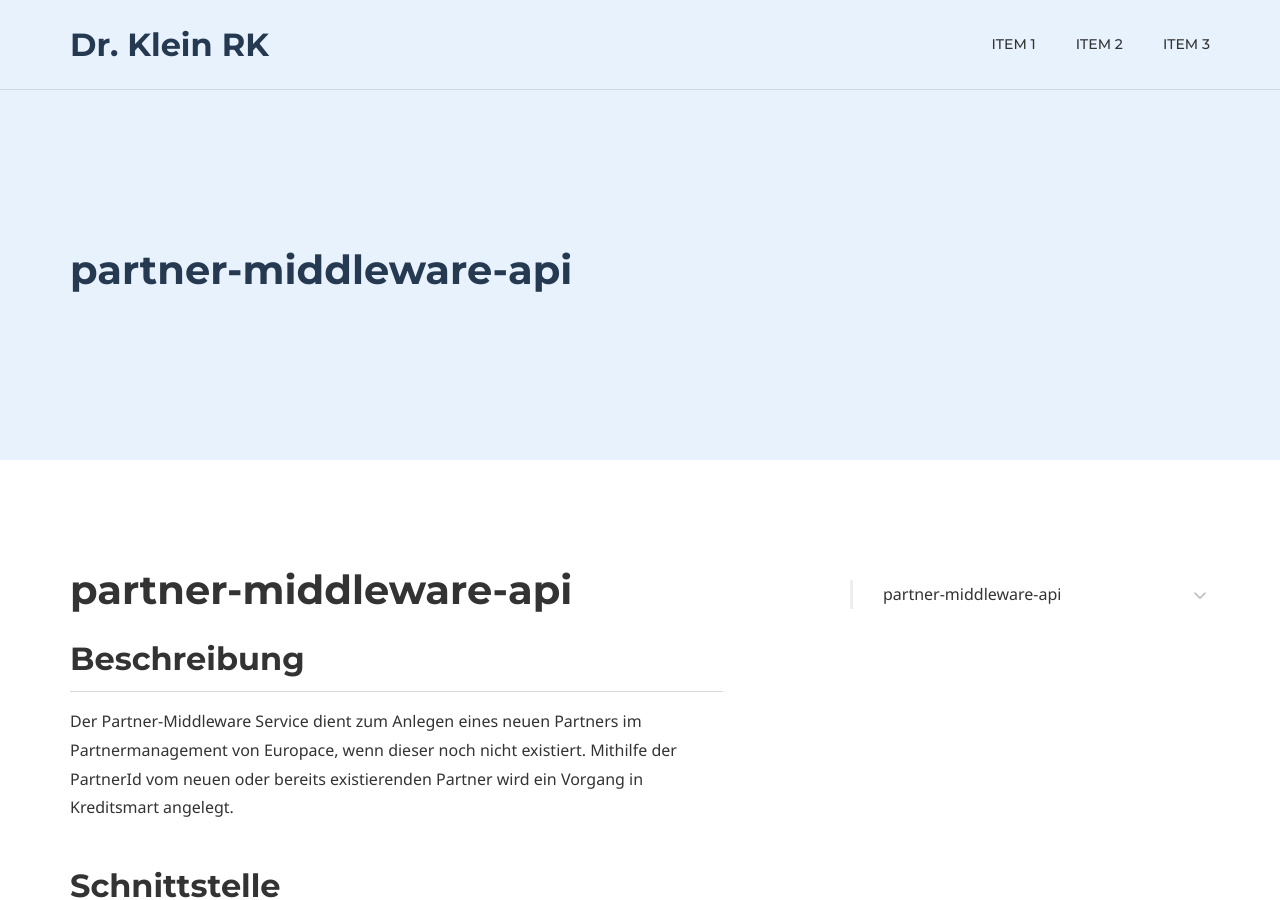
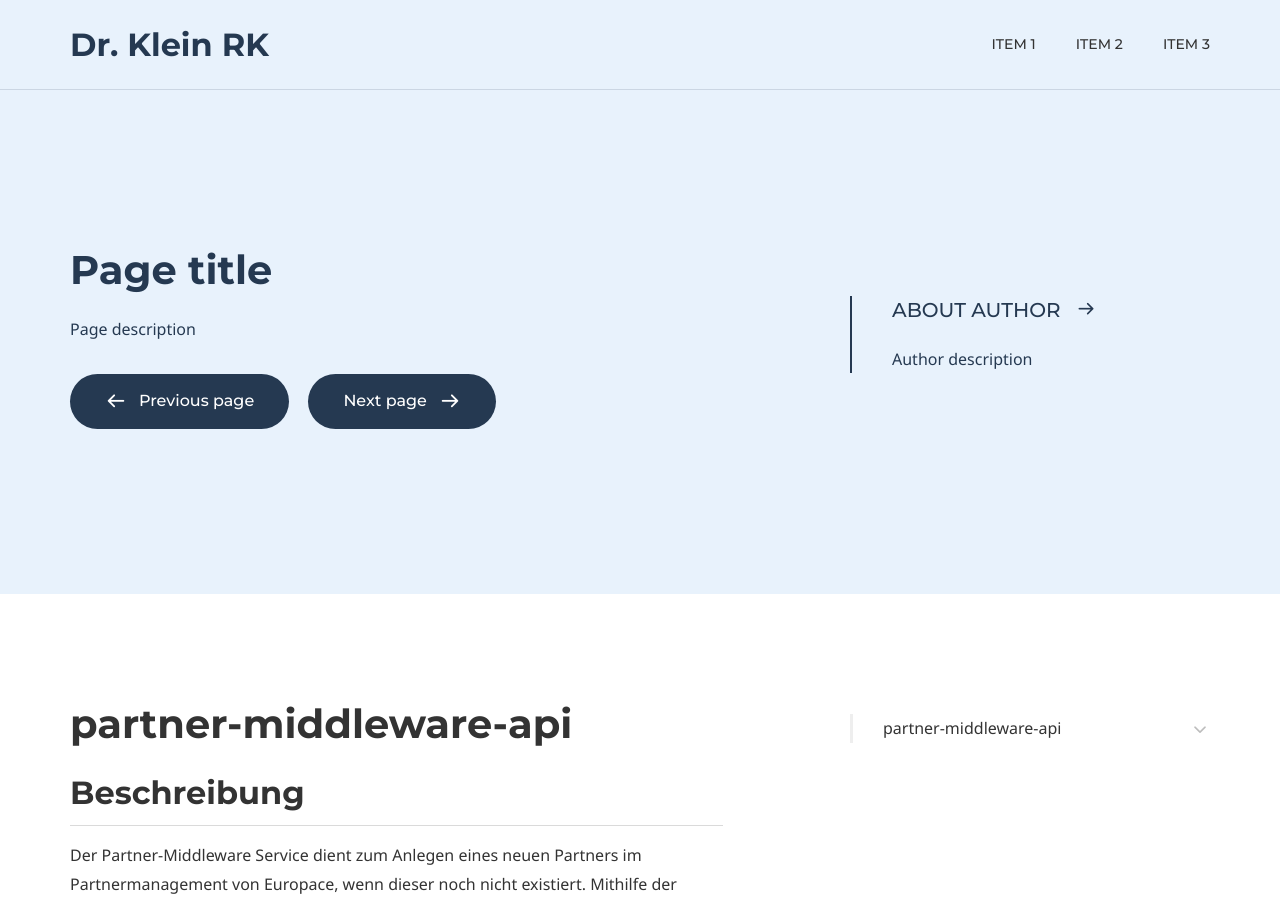
Before and after one commit to drklein-rk/api-drkleinrk, a Jekyll site: the page built from middleware.md, in a window 1280 px wide and 900 px high. Built offline with Jekyll 4.4.1, drawn with Linux system fonts in a browser that asks for light colours; some web fonts are replaced; our own code applies the rules of GitHub Pages for plain Markdown files; some of the changed text lies outside the part shown.

Commit message:
Update middleware.md

```diff
--- a/middleware.md
+++ b/middleware.md
@@ -1,3 +1,33 @@
+---
+# Page settings
+layout: default
+keywords:
+comments: false
+
+# Hero section
+title: Page title
+description: Page description
+
+# Author box
+author:
+    title: About Author
+    title_url: '#'
+    external_url: true
+    description: Author description
+
+# Micro navigation
+micro_nav: true
+
+# Page navigation
+page_nav:
+    prev:
+        content: Previous page
+        url: '#'
+    next:
+        content: Next page
+        url: '#'
+---
+
 # partner-middleware-api
 
 ## Beschreibung
```
